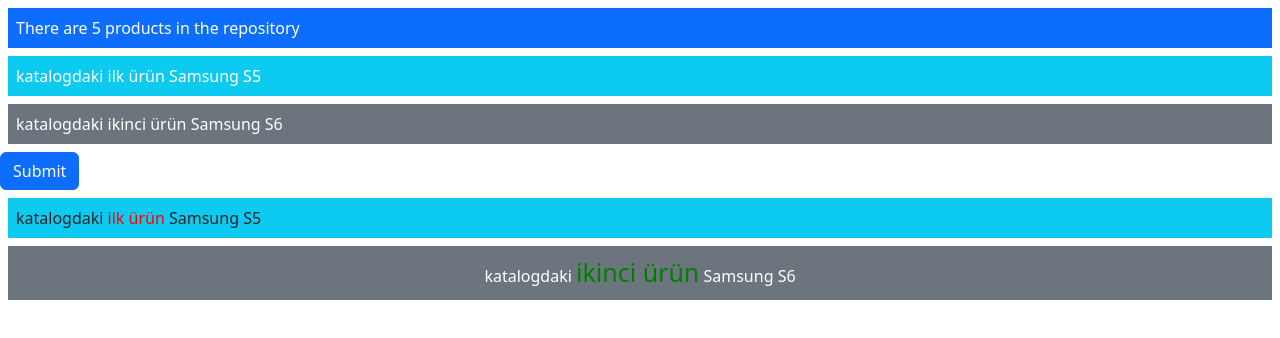
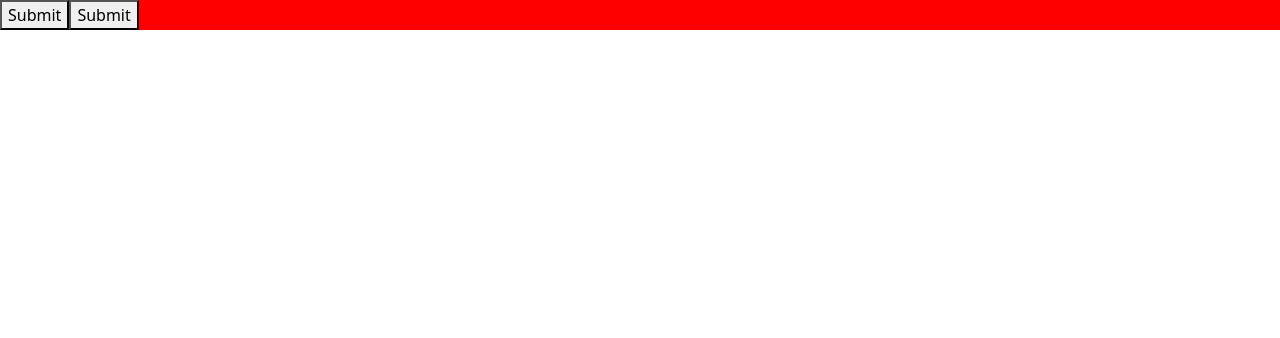
Before and after one commit to akgullberk/MyAngularBook, an Angular app in the folder example/: page / in a window 1280 px wide. Shown: the top 338 px of the page. Built offline with nearby package versions, Linux system fonts and the light colour scheme.

Commit message:
Event Binding

```diff
--- a/example/src/app/components/product/product.component.html
+++ b/example/src/app/components/product/product.component.html
@@ -1,21 +1,4 @@
-<div class="bg-primary text-white m-2 p-2">
-    There are {{model.getProducts().length}} products in the repository
+<div (click)="onDivClicked()" style="width: 500; height: 500; background-color: red">
+    <button name="btn1" (click)="onSubmit($event)" >Submit</button>
+    <button name="btn2" (click)="onSubmit($event)" >Submit</button>
 </div>
-
-<div [class]="getClasses(1)" >
-    katalogdaki ilk ürün {{model.getProductById(1)?.name}}
-</div>
-
-<div [class]="getClasses(2)" >
-    katalogdaki ikinci ürün {{model.getProductById(2)?.name}}
-</div>
-
-<button class="btn btn-primary" [class.disabled]="disabled" >Submit</button>
-
-<div class="m-2 p-2" [ngClass]="getClassMap(1)">
-    katalogdaki <span [style.color]="color">ilk ürün</span> {{model.getProductById(1)?.name}}
-</div>
-
-<div class="m-2 p-2" [ngClass]="getClassMap(2)">
-    katalogdaki <span [ngStyle]="getStyles(2)">ikinci ürün</span> {{model.getProductById(2)?.name}}
-</div>
--- a/example/src/app/components/product/product.component.ts
+++ b/example/src/app/components/product/product.component.ts
@@ -39,4 +39,16 @@
     }
   }
 
+  onSubmit($event: any) {
+    $event.stopPropagation();
+
+    console.log("button was clicked")
+    console.log($event);
+
+  }
+
+  onDivClicked() {
+    console.log("div was clicked");
+  }
+
 }
```
